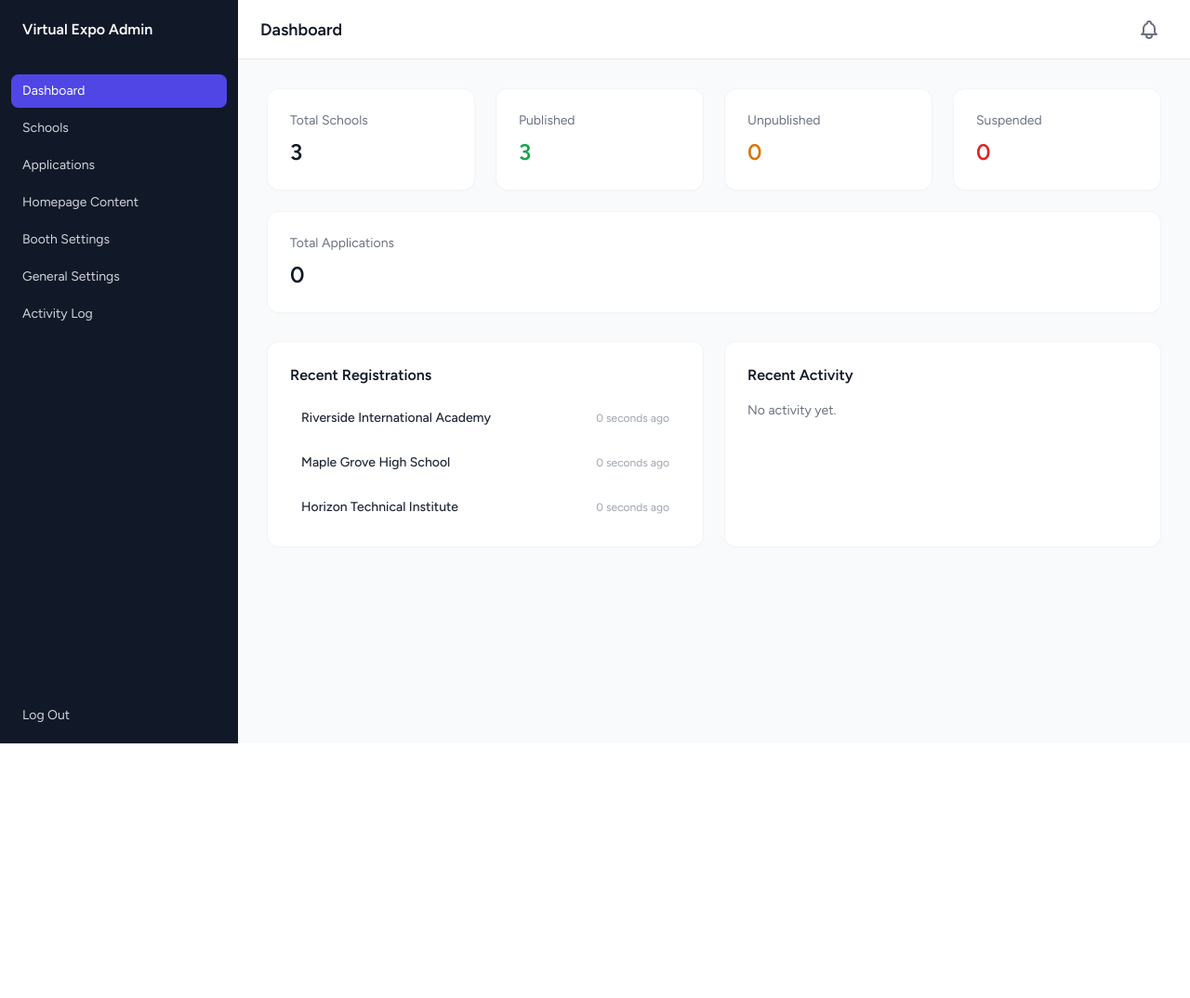
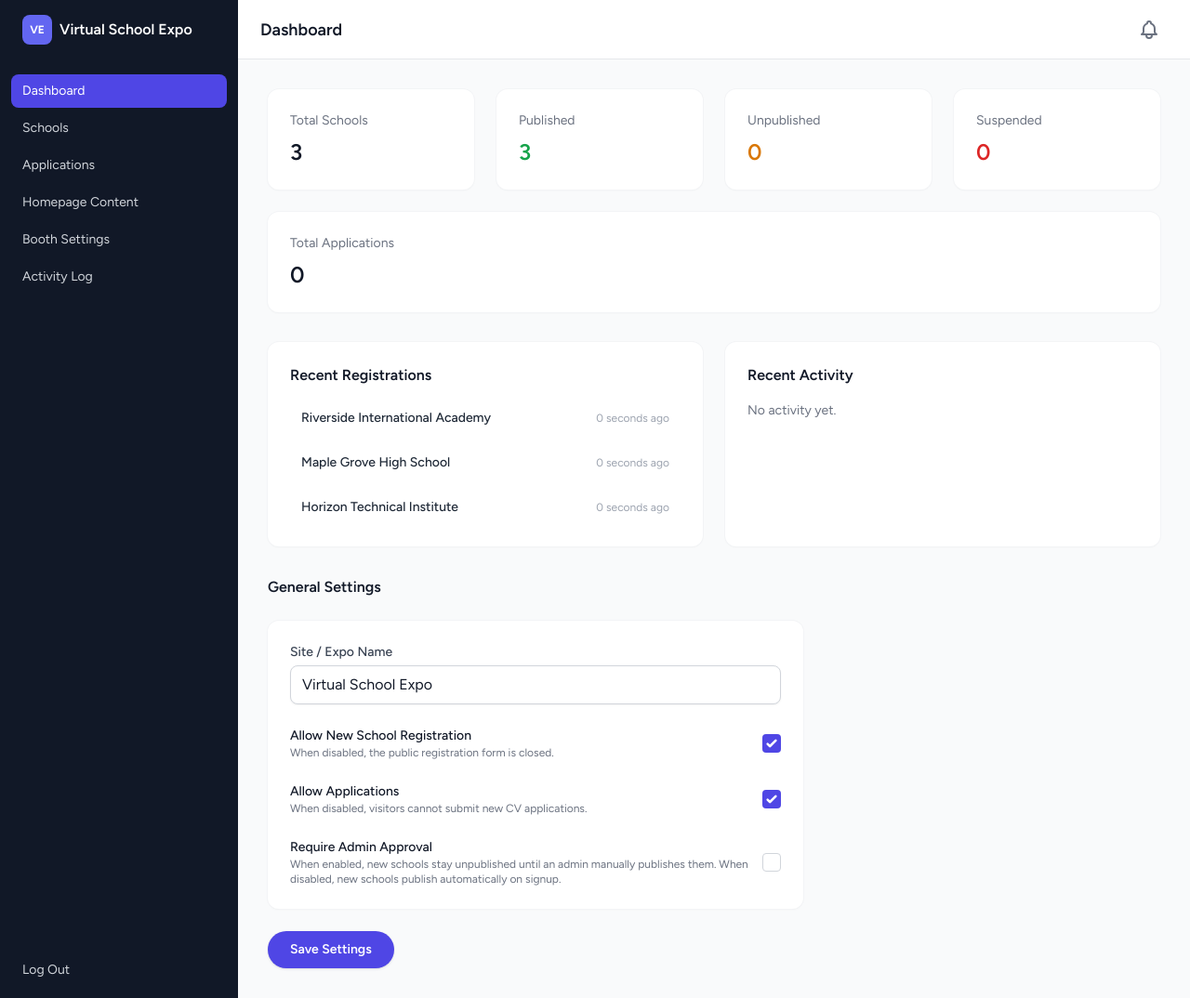
Before and after one commit to abdulrahmanalfadaly/Virtual-Expo, a Laravel app: page /admin/dashboard in a window 1280 px wide. Shown: the whole page at 93% size. Before the commit the page ends 800 px from the top, so only its background shows below. Run offline with Laravel 12, Linux system fonts and the light colour scheme; a user stored in the database is signed in; data comes from the database, SQL or seed files in the repository; data that the repository does not hold is empty; style sheets or scripts are compiled from the project's sources.

Commit message:
Update admin settings and site name handling

```diff
--- a/app/Http/Controllers/Admin/DashboardController.php
+++ b/app/Http/Controllers/Admin/DashboardController.php
@@ -6,6 +6,7 @@ use App\Http\Controllers\Controller;
 use App\Models\ActivityLog;
 use App\Models\Application;
 use App\Models\School;
+use App\Models\SiteSetting;
 use Illuminate\View\View;
 
 class DashboardController extends Controller
@@ -20,6 +21,7 @@ class DashboardController extends Controller
             'totalApplications' => Application::count(),
             'recentSchools' => School::latest()->take(5)->get(),
             'recentActivity' => ActivityLog::with(['user', 'school'])->latest()->take(10)->get(),
+            'settings' => SiteSetting::getMany(['site_name', 'allow_registration', 'allow_applications', 'require_admin_approval']),
         ]);
     }
 }
--- a/app/Http/Controllers/Admin/HomepageContentController.php
+++ b/app/Http/Controllers/Admin/HomepageContentController.php
@@ -13,7 +13,7 @@ use Illuminate\View\View;
 class HomepageContentController extends Controller
 {
     private const KEYS = [
-        'expo_title', 'hero_headline', 'hero_description', 'about_content',
+        'hero_headline', 'hero_description', 'about_content',
         'contact_email', 'contact_phone', 'contact_address', 'support_info',
         'footer_text', 'expo_logo_path', 'site_background_path',
         'hero_overlay_opacity',
--- a/app/Http/Controllers/HomeController.php
+++ b/app/Http/Controllers/HomeController.php
@@ -20,7 +20,7 @@ class HomeController extends Controller
         return view('home', [
             'schools' => $schools,
             'content' => SiteSetting::getMany([
-                'expo_title', 'hero_headline', 'hero_description', 'about_content',
+                'hero_headline', 'hero_description', 'about_content',
                 'contact_email', 'contact_phone', 'contact_address', 'support_info',
                 'footer_text', 'expo_logo_path', 'site_name', 'site_background_path',
                 'hero_overlay_opacity',
--- a/app/Http/Requests/Admin/HomepageContentRequest.php
+++ b/app/Http/Requests/Admin/HomepageContentRequest.php
@@ -14,7 +14,6 @@ class HomepageContentRequest extends FormRequest
     public function rules(): array
     {
         return [
-            'expo_title' => ['required', 'string', 'max:255'],
             'hero_headline' => ['required', 'string', 'max:255'],
             'hero_description' => ['nullable', 'string', 'max:1000'],
             'hero_overlay_opacity' => ['required', 'integer', 'min:0', 'max:100'],
--- a/database/seeders/SiteSettingsSeeder.php
+++ b/database/seeders/SiteSettingsSeeder.php
@@ -11,7 +11,6 @@ class SiteSettingsSeeder extends Seeder
     {
         $defaults = [
             'site_name' => 'Virtual School Expo',
-            'expo_title' => 'Virtual School Expo',
             'hero_headline' => 'Discover Your Future School, All in One Place',
             'hero_description' => 'Explore interactive booths from leading schools, chat with admissions teams, and find the right fit for your child — all from the comfort of home.',
             'about_content' => "The Virtual School Expo brings together schools and prospective families in one welcoming online space. Browse booths, watch videos, review programs, and apply directly — no travel required.",
--- a/resources/views/admin/dashboard.blade.php
+++ b/resources/views/admin/dashboard.blade.php
@@ -52,4 +52,45 @@
             </div>
         </div>
     </div>
+
+    <div class="mt-8">
+        <h2 class="text-base font-semibold text-gray-900">General Settings</h2>
+        <form method="POST" action="{{ route('admin.settings.update') }}" class="mt-4 max-w-xl space-y-6">
+            @csrf
+            @method('PUT')
+
+            <div class="rounded-xl bg-white p-6 shadow-sm ring-1 ring-gray-100">
+                <div>
+                    <label class="block text-sm font-medium text-gray-700">Site / Expo Name</label>
+                    <input type="text" name="site_name" value="{{ old('site_name', $settings['site_name']) }}" required class="mt-1 w-full rounded-lg border-gray-300 shadow-sm focus:border-indigo-500 focus:ring-indigo-500">
+                </div>
+
+                <div class="mt-6 flex items-center justify-between">
+                    <div>
+                        <p class="text-sm font-medium text-gray-900">Allow New School Registration</p>
+                        <p class="text-xs text-gray-500">When disabled, the public registration form is closed.</p>
+                    </div>
+                    <input type="checkbox" name="allow_registration" value="1" @checked($settings['allow_registration']) class="h-5 w-5 rounded border-gray-300 text-indigo-600 focus:ring-indigo-500">
+                </div>
+
+                <div class="mt-6 flex items-center justify-between">
+                    <div>
+                        <p class="text-sm font-medium text-gray-900">Allow Applications</p>
+                        <p class="text-xs text-gray-500">When disabled, visitors cannot submit new CV applications.</p>
+                    </div>
+                    <input type="checkbox" name="allow_applications" value="1" @checked($settings['allow_applications']) class="h-5 w-5 rounded border-gray-300 text-indigo-600 focus:ring-indigo-500">
+                </div>
+
+                <div class="mt-6 flex items-center justify-between">
+                    <div>
+                        <p class="text-sm font-medium text-gray-900">Require Admin Approval</p>
+                        <p class="text-xs text-gray-500">When enabled, new schools stay unpublished until an admin manually publishes them. When disabled, new schools publish automatically on signup.</p>
+                    </div>
+                    <input type="checkbox" name="require_admin_approval" value="1" @checked($settings['require_admin_approval']) class="h-5 w-5 rounded border-gray-300 text-indigo-600 focus:ring-indigo-500">
+                </div>
+            </div>
+
+            <button class="rounded-full bg-indigo-600 px-6 py-2.5 text-sm font-semibold text-white shadow hover:bg-indigo-500">Save Settings</button>
+        </form>
+    </div>
 </x-admin-layout>
--- a/resources/views/admin/homepage-content.blade.php
+++ b/resources/views/admin/homepage-content.blade.php
@@ -6,10 +6,6 @@
         <div class="rounded-xl bg-white p-6 shadow-sm ring-1 ring-gray-100">
             <h2 class="text-base font-semibold text-gray-900">Branding &amp; Hero</h2>
             <div class="mt-4 grid gap-4">
-                <div>
-                    <label class="block text-sm font-medium text-gray-700">Expo Title</label>
-                    <input type="text" name="expo_title" value="{{ old('expo_title', $settings['expo_title']) }}" required class="mt-1 w-full rounded-lg border-gray-300 shadow-sm focus:border-indigo-500 focus:ring-indigo-500">
-                </div>
                 <div>
                     <label class="block text-sm font-medium text-gray-700">Hero Headline</label>
                     <input type="text" name="hero_headline" value="{{ old('hero_headline', $settings['hero_headline']) }}" required class="mt-1 w-full rounded-lg border-gray-300 shadow-sm focus:border-indigo-500 focus:ring-indigo-500">
--- a/resources/views/home.blade.php
+++ b/resources/views/home.blade.php
@@ -9,7 +9,7 @@
             document.documentElement.setAttribute('data-theme', 'light');
         }
     </script>
-    <title>{{ $content['expo_title'] ?? 'Virtual School Expo' }}</title>
+    <title>{{ $content['site_name'] ?? 'Virtual School Expo' }}</title>
     <meta name="description" content="{{ $content['hero_description'] ?? '' }}">
     @include('partials.favicon')
 
@@ -33,7 +33,7 @@
                     <span class="flex h-9 w-9 items-center justify-center rounded-lg bg-indigo-500 text-sm font-bold text-white">VE</span>
                 @endif
 <span class="site-nav-title pl-3 font-display text-lg font-semibold text-white">
-    {{ $content['expo_title'] ?? 'Virtual School Expo' }}
+    {{ $content['site_name'] ?? 'Virtual School Expo' }}
 </span>            </a>
 
             <div class="hidden items-center gap-8 text-sm font-medium text-gray-200 md:flex">
--- a/resources/views/layouts/admin.blade.php
+++ b/resources/views/layouts/admin.blade.php
@@ -4,7 +4,7 @@
     <meta charset="utf-8">
     <meta name="viewport" content="width=device-width, initial-scale=1">
     <meta name="csrf-token" content="{{ csrf_token() }}">
-    <title>{{ $title ?? 'Admin' }} — Virtual School Expo</title>
+    <title>{{ $title ?? 'Admin' }} — {{ \App\Models\SiteSetting::get('site_name', 'Virtual School Expo') }}</title>
     @include('partials.favicon')
 
     <link rel="preconnect" href="https://fonts.bunny.net">
@@ -18,7 +18,18 @@
         <aside class="fixed inset-y-0 left-0 z-30 w-64 -translate-x-full bg-gray-900 text-gray-200 transition-transform lg:static lg:translate-x-0"
                :class="{ '!translate-x-0': sidebarOpen }">
             <div class="flex h-16 items-center gap-2 px-6">
-                <a href="{{ route('home') }}" class="font-semibold text-white">Virtual Expo Admin</a>
+                @php
+                    $adminLogoPath = \App\Models\SiteSetting::get('expo_logo_path');
+                    $adminSiteName = \App\Models\SiteSetting::get('site_name', 'Virtual School Expo');
+                @endphp
+                <a href="{{ route('home') }}" class="flex items-center gap-2 font-semibold text-white">
+                    @if ($adminLogoPath)
+                        <img src="{{ \Illuminate\Support\Facades\Storage::disk('public')->url($adminLogoPath) }}" alt="Logo" class="h-8 w-8 rounded-lg object-contain">
+                    @else
+                        <span class="flex h-8 w-8 items-center justify-center rounded-lg bg-indigo-500 text-xs font-bold text-white">VE</span>
+                    @endif
+                    <span>{{ $adminSiteName }}</span>
+                </a>
             </div>
             <nav class="mt-4 space-y-1 px-3 text-sm">
                 @php
@@ -28,7 +39,6 @@
                         ['route' => 'admin.applications.index', 'label' => 'Applications'],
                         ['route' => 'admin.homepage.edit', 'label' => 'Homepage Content'],
                         ['route' => 'admin.booth-settings.edit', 'label' => 'Booth Settings'],
-                        ['route' => 'admin.settings.edit', 'label' => 'General Settings'],
                         ['route' => 'admin.activity.index', 'label' => 'Activity Log'],
                     ];
                 @endphp
--- a/resources/views/layouts/school.blade.php
+++ b/resources/views/layouts/school.blade.php
@@ -4,7 +4,7 @@
     <meta charset="utf-8">
     <meta name="viewport" content="width=device-width, initial-scale=1">
     <meta name="csrf-token" content="{{ csrf_token() }}">
-    <title>{{ $title ?? 'School Dashboard' }} — Virtual School Expo</title>
+    <title>{{ $title ?? 'School Dashboard' }} — {{ \App\Models\SiteSetting::get('site_name', 'Virtual School Expo') }}</title>
     @include('partials.favicon')
 
     <link rel="preconnect" href="https://fonts.bunny.net">
@@ -18,7 +18,7 @@
         <div class="mx-auto flex max-w-7xl items-center justify-between px-4 py-3 sm:px-6 lg:px-8">
             @php
                 $expoLogoPath = \App\Models\SiteSetting::get('expo_logo_path');
-                $expoTitle = \App\Models\SiteSetting::get('expo_title', 'Virtual School Expo');
+                $siteName = \App\Models\SiteSetting::get('site_name', 'Virtual School Expo');
             @endphp
             <a href="{{ route('home') }}" class="flex items-center gap-2">
                 @if ($expoLogoPath)
@@ -26,7 +26,7 @@
                 @else
                     <span class="flex h-9 w-9 items-center justify-center rounded-lg bg-indigo-500 text-sm font-bold text-white">VE</span>
                 @endif
-                <span class="pl-3 font-display text-lg font-semibold text-white">{{ $expoTitle }}</span>
+                <span class="pl-3 font-display text-lg font-semibold text-white">{{ $siteName }}</span>
             </a>
 
             <div class="hidden items-center gap-4 md:flex">
```
Also changed, not shown: app/Http/Controllers/Admin/SettingsController.php (+2 -5 lines), resources/views/admin/settings.blade.php (deleted, +0 -39 lines), resources/views/layouts/guest.blade.php (+6 -3 lines).
